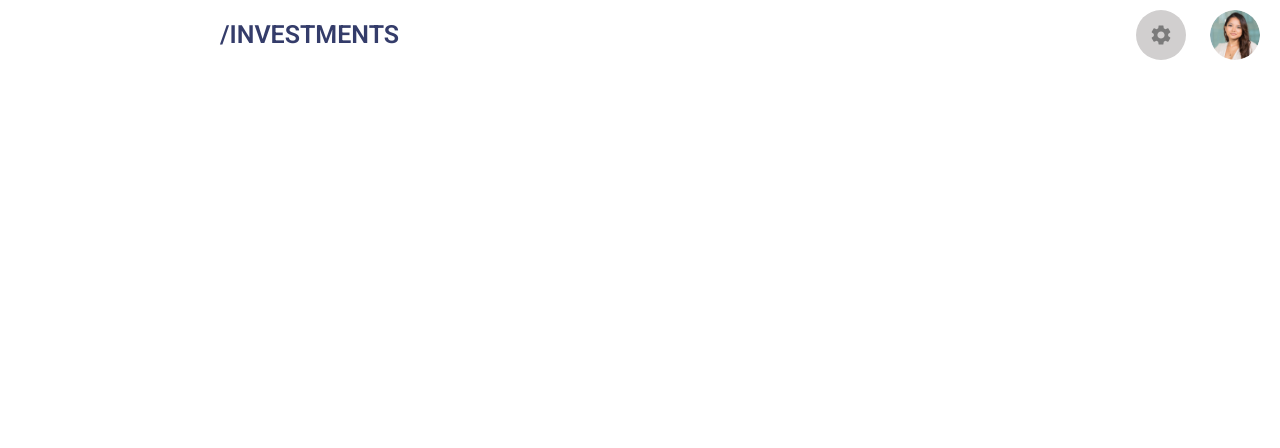
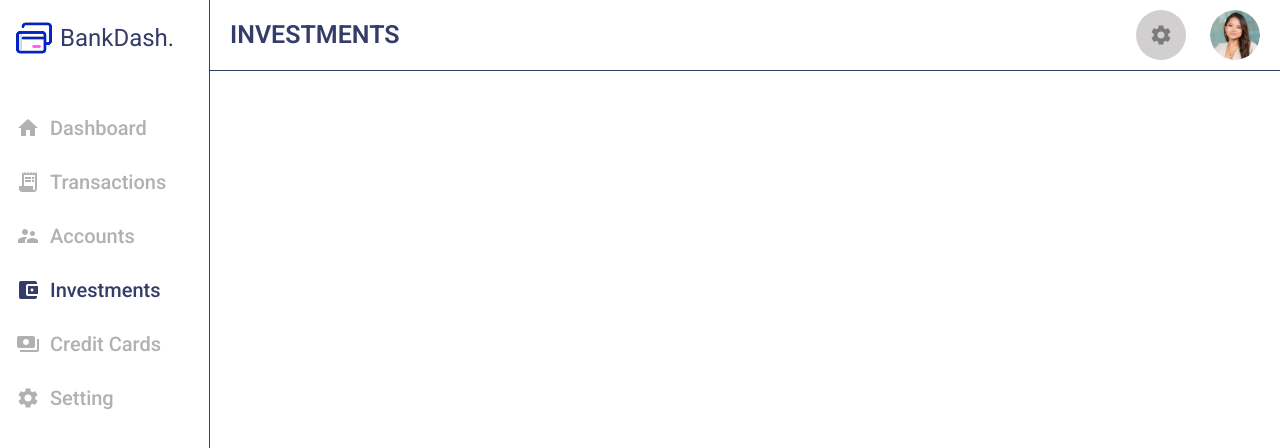
Before and after one commit to mohammadfaramarzi1/bank-dashboard-react, a React (Vite) app: page /investments in a window 1280 px wide. Shown: the top 448 px of the page. Built offline with nearby package versions, Linux system fonts and the light colour scheme.

Commit message:
feat: Sidebar

```diff
--- a/src/App.jsx
+++ b/src/App.jsx
@@ -1,8 +1,10 @@
 import Header from "./layouts/Haeder/Header";
+import Sidebar from "./layouts/Sidebar/Sidebar";
 
 function App() {
   return <>
     <Header />
+    <Sidebar />
   </>;
 }
 
--- a/src/index.css
+++ b/src/index.css
@@ -21,6 +21,19 @@
   box-sizing: border-box;
 }
 
+a {
+  text-decoration: none;
+  font-family: inherit;
+}
+
+li {
+  list-style-type: none;
+}
+
 body {
   font-family: "Roboto";
 }
+
+.active {
+  color: #343C6A;
+}
--- a/src/layouts/Haeder/Header.jsx
+++ b/src/layouts/Haeder/Header.jsx
@@ -15,12 +15,15 @@ function Header() {
         py: "10px",
         px: "20px",
         position: "fixed",
-        left: 200,
+        left: 210,
         right: 0,
         top: 0,
         display: "flex",
         justifyContent: "space-between",
-        alignItems: "center"
+        alignItems: "center",
+        borderBottom: 1,
+        borderColor: "#343C6A",
+        backgroundColor: "#fff"
       }}
     >
       <Typography
@@ -32,7 +35,7 @@ function Header() {
       >
         {location.pathname === "/"
           ? "DASHBOARD"
-          : location.pathname.toUpperCase()}
+          : location.pathname.split("/")[1].toUpperCase()}
       </Typography>
       <Box component="div" sx={{ display: "flex", columnGap: 3 }}>
         <Link to="/setting" className={styles.setting}>
--- /dev/null
+++ b/src/layouts/Sidebar/Sidebar.jsx
@@ -0,0 +1,81 @@
+import React from "react";
+import { Box, Typography } from "@mui/material";
+import { Link, NavLink } from "react-router-dom";
+import HomeIcon from "@mui/icons-material/Home";
+import ReceiptLongIcon from "@mui/icons-material/ReceiptLong";
+import SupervisorAccountIcon from "@mui/icons-material/SupervisorAccount";
+import AccountBalanceWalletIcon from "@mui/icons-material/AccountBalanceWallet";
+import PaymentsIcon from "@mui/icons-material/Payments";
+import SettingsIcon from "@mui/icons-material/Settings";
+
+import styles from "./Sidebar.module.css";
+
+function Sidebar() {
+  return (
+    <Box
+      component="div"
+      sx={{
+        position: "fixed",
+        top: 0,
+        bottom: 0,
+        left: 0,
+        width: 210,
+        borderRight: 1,
+        borderColor: "#343C6A",
+        px: 2,
+        backgroundColor: "#fff"
+      }}
+    >
+      <Typography
+        variant="h5"
+        component="h5"
+        color="#343C6A"
+        py="20px"
+        sx={{ display: "flex", alignItems: "center", columnGap: 1 }}
+      >
+        <img src="/iconfinder_vector_65_09_473792 1.png" alt="" />
+        BankDash.
+      </Typography>
+      <Box component="ul" marginTop={5}>
+        <li>
+          <NavLink to="/" className={styles.link}>
+            <HomeIcon />
+            Dashboard
+          </NavLink>
+        </li>
+        <li>
+          <NavLink to="/transactions" className={styles.link}>
+            <ReceiptLongIcon />
+            Transactions
+          </NavLink>
+        </li>
+        <li>
+          <NavLink to="/accounts" className={styles.link}>
+            <SupervisorAccountIcon />
+            Accounts
+          </NavLink>
+        </li>
+        <li>
+          <NavLink to="/investments" className={styles.link}>
+            <AccountBalanceWalletIcon />
+            Investments
+          </NavLink>
+        </li>
+        <li>
+          <NavLink to="/cards" className={styles.link}>
+            <PaymentsIcon />
+            Credit Cards
+          </NavLink>
+        </li>
+        <li>
+          <NavLink to="/setting" className={styles.link}>
+            <SettingsIcon />
+            Setting
+          </NavLink>
+        </li>
+      </Box>
+    </Box>
+  );
+}
+
+export default Sidebar;
--- /dev/null
+++ b/src/layouts/Sidebar/Sidebar.module.css
@@ -0,0 +1,9 @@
+.link {
+    color: #b1b1b1;
+    font-family: "Roboto Medium";
+    font-size: 20px;
+    display: flex;
+    align-items: center;
+    column-gap: 10px;
+    margin-bottom: 30px;
+}
```
